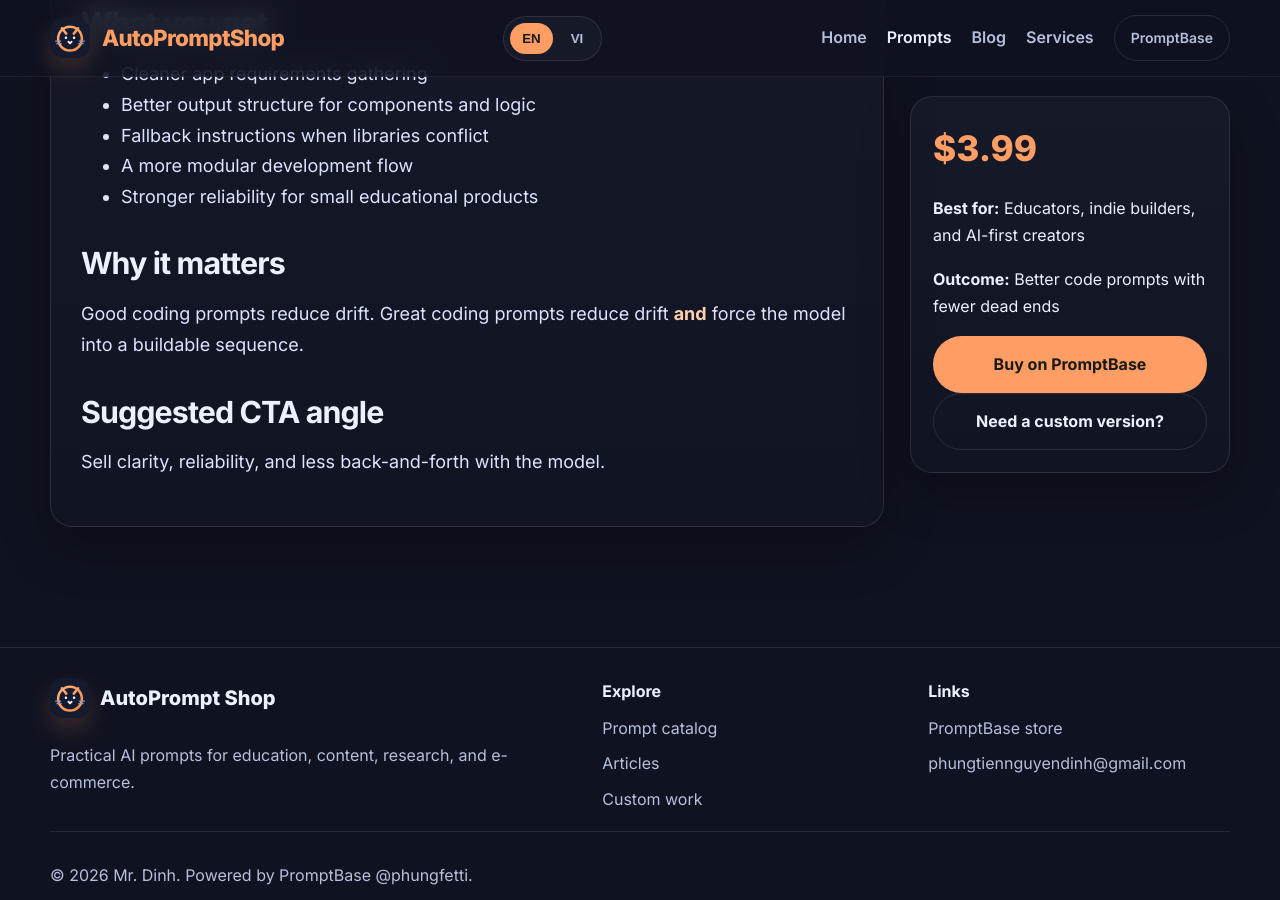
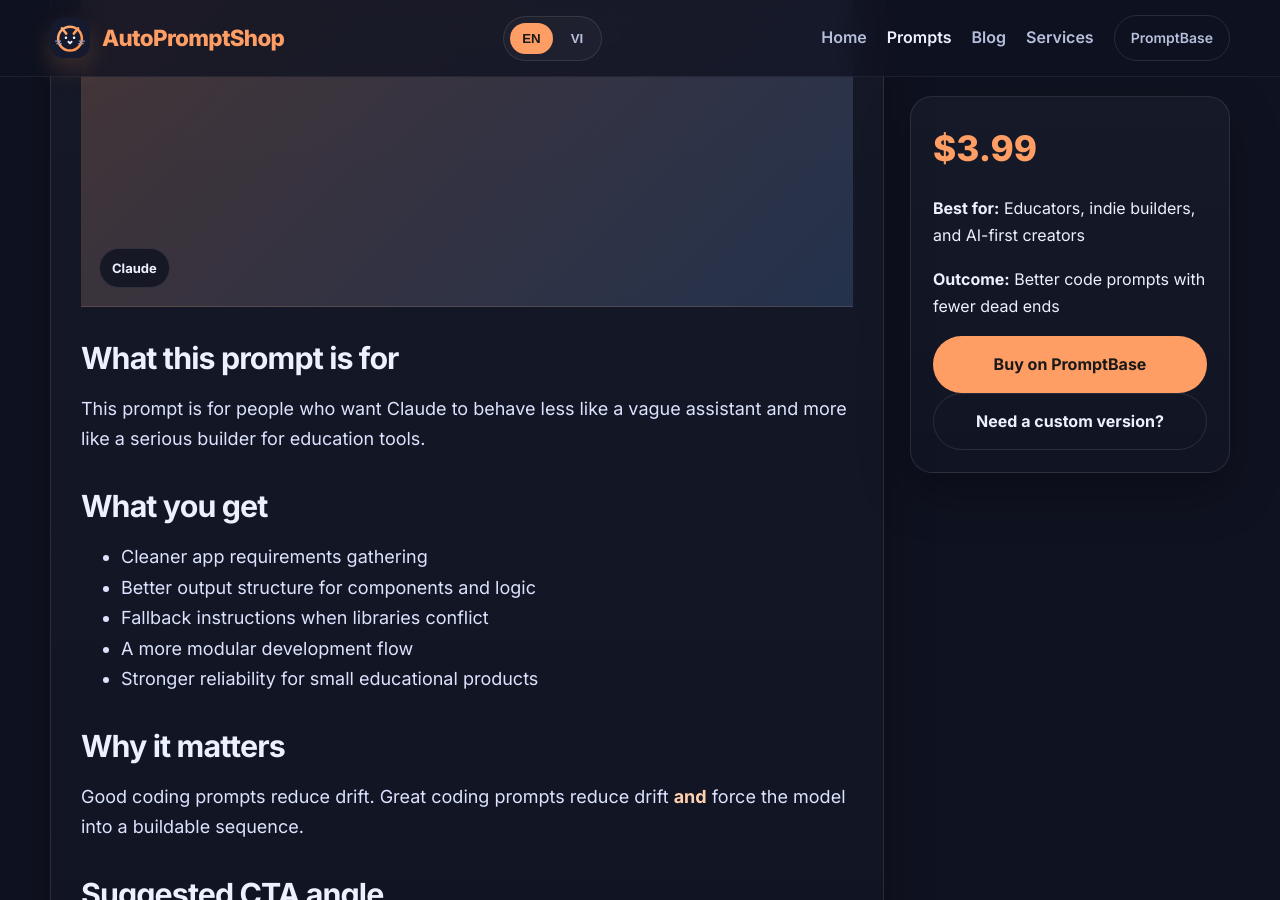
Before and after one commit to shachiko/prompt, a Jekyll site: the page built from _prompts/edu-tool-react-coder.md, in a window 1280 px wide and 900 px high, scrolled down 763 px. Built offline with Jekyll 4.4.1, drawn with Linux system fonts in a browser that asks for light colours.

Commit message:
Update prompt.html

```diff
--- a/_layouts/prompt.html
+++ b/_layouts/prompt.html
@@ -16,8 +16,10 @@ layout: default
 <section class="section">
   <div class="container prompt-layout">
     <article class="article-content card card-soft">
-      {{ content }}
-    </article>
+  {% include prompt-thumb.html item=page media_class="prompt-detail-image" placeholder_class="thumb" linked="false" %}
+
+  {{ content }}
+</article>
     <aside class="prompt-sidebar card sticky-card">
       <div class="price-tag">${{ page.price }}</div>
       <p><strong><span class="lang-en">Best for:</span><span class="lang-vi">Phù hợp nhất cho:</span></strong> {{ page.best_for }}</p>
```
